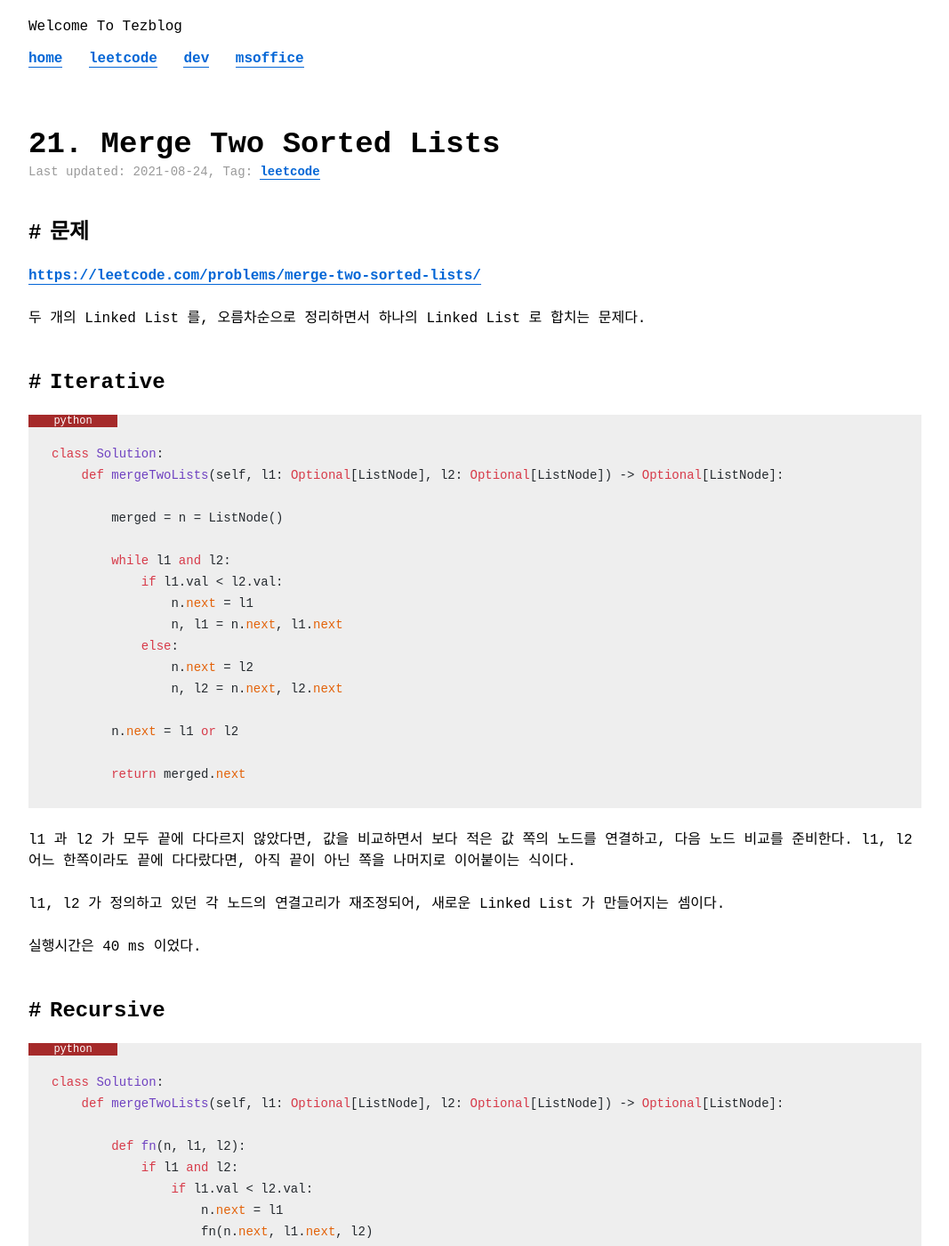
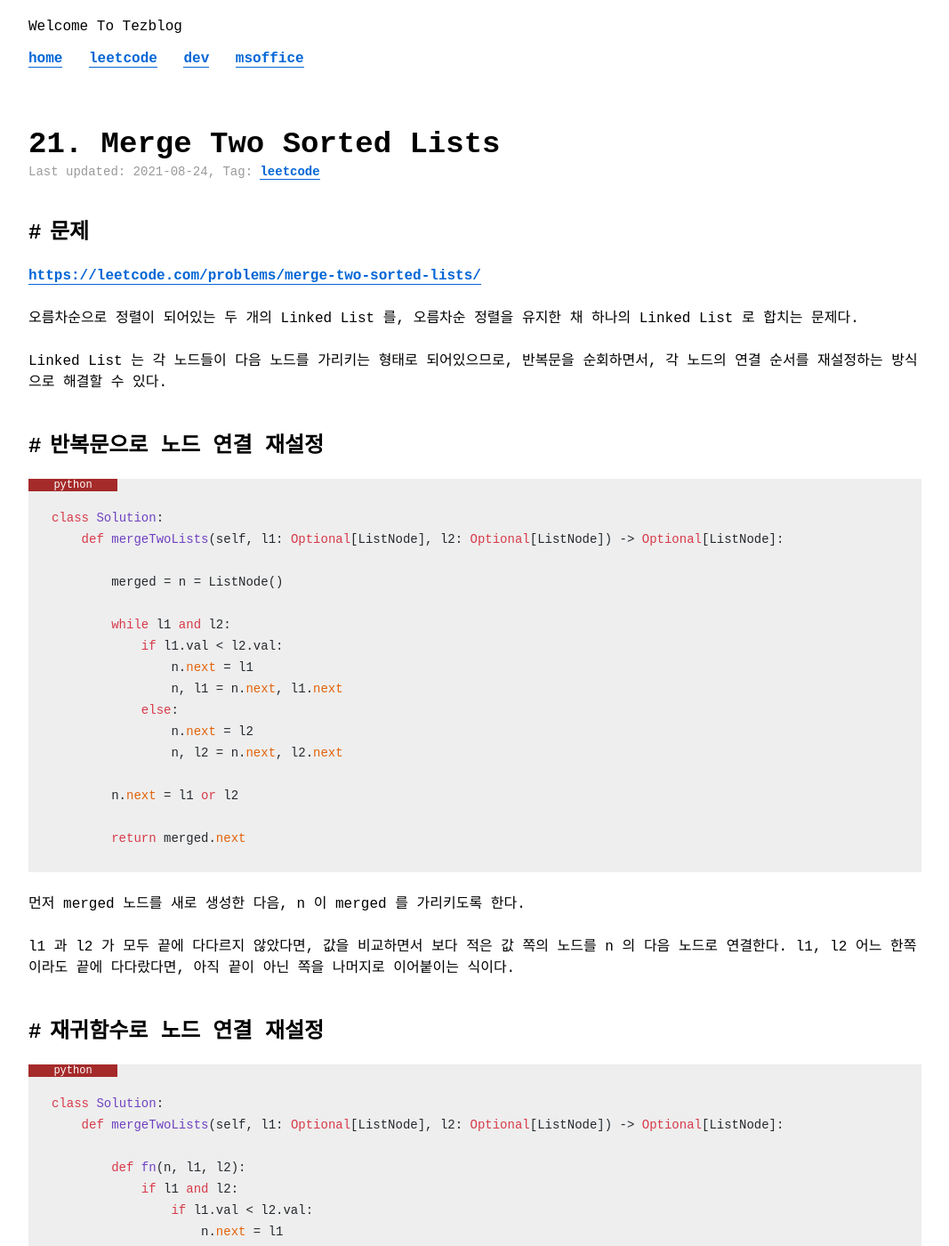
Before and after one commit to tezblog/tezblog.github.io, a Jekyll site: the page built from _posts/leetcode/0021-01-01-leetcode-merge-two-sorted-lists.md, in a window 1280 px wide and 1400 px high. Shown: the whole window at 89% size, without its empty margins (106-1173 px from the left). Built offline with Jekyll 4.4.1, drawn with Linux system fonts in a browser that asks for light colours; nearby versions of some CDN libraries; some web fonts are replaced; comment, search, counter and statistics services are not loaded; a style sheet for code colours, icons or effects is not loaded; some of the changed text lies outside the part shown.

Commit message:
modified

````diff
--- a/_posts/leetcode/0021-01-01-leetcode-merge-two-sorted-lists.md
+++ b/_posts/leetcode/0021-01-01-leetcode-merge-two-sorted-lists.md
@@ -2,16 +2,18 @@
 layout: post
 title: "21. Merge Two Sorted Lists"
 updated: 2021-08-24
-tags: [leetcode,easy,linked_list,recursion]
+tags: [leetcode,graph]
 ---
 
 ## 문제
 
 [https://leetcode.com/problems/merge-two-sorted-lists/](https://leetcode.com/problems/merge-two-sorted-lists/)
 
-두 개의 Linked List 를, 오름차순으로 정리하면서 하나의 Linked List 로 합치는 문제다.
+오름차순으로 정렬이 되어있는 두 개의 Linked List 를, 오름차순 정렬을 유지한 채 하나의 Linked List 로 합치는 문제다.
 
-## Iterative
+Linked List 는 각 노드들이 다음 노드를 가리키는 형태로 되어있으므로, 반복문을 순회하면서, 각 노드의 연결 순서를 재설정하는 방식으로 해결할 수 있다.
+
+## 반복문으로 노드 연결 재설정
 
 ```py
 class Solution:
@@ -33,13 +35,11 @@ class Solution:
 ```
 {:.python}
 
-l1 과 l2 가 모두 끝에 다다르지 않았다면, 값을 비교하면서 보다 적은 값 쪽의 노드를 연결하고, 다음 노드 비교를 준비한다. l1, l2 어느 한쪽이라도 끝에 다다랐다면, 아직 끝이 아닌 쪽을 나머지로 이어붙이는 식이다.
+먼저 merged 노드를 새로 생성한 다음, n 이 merged 를 가리키도록 한다.
 
-l1, l2 가 정의하고 있던 각 노드의 연결고리가 재조정되어, 새로운 Linked List 가 만들어지는 셈이다.
+l1 과 l2 가 모두 끝에 다다르지 않았다면, 값을 비교하면서 보다 적은 값 쪽의 노드를 n 의 다음 노드로 연결한다. l1, l2 어느 한쪽이라도 끝에 다다랐다면, 아직 끝이 아닌 쪽을 나머지로 이어붙이는 식이다.
 
-실행시간은 40 ms 이었다.
-
-## Recursive
+## 재귀함수로 노드 연결 재설정
 
 ```py
 class Solution:
@@ -63,4 +63,4 @@ class Solution:
 ```
 {:.python}
 
-앞선 반복문 방식을 재귀호출 방식으로 변형한 풀이다. 실행시간은 40 ms 으로 같았다.
+앞선 반복문 방식을 재귀호출 방식으로 변형한 풀이다.
````
